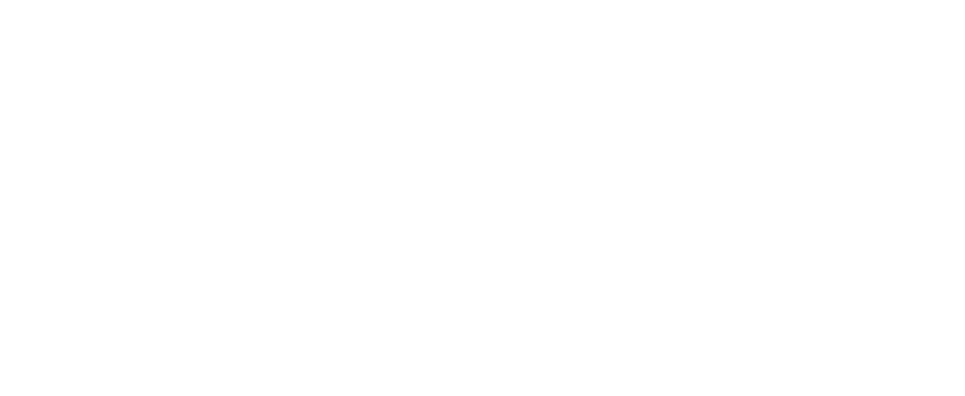
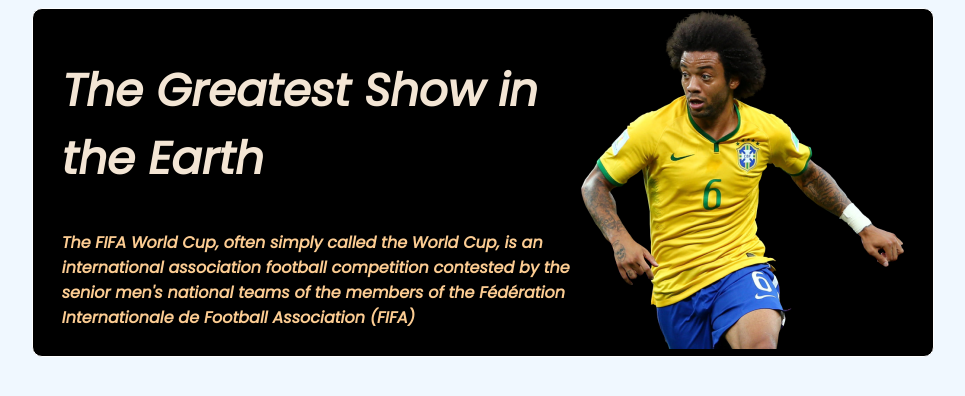
Before and after one commit to fardinsanjida41/world-cup, a plain HTML site: page index.html in a window 1280 px wide. Shown: the whole page, without its empty margins (157-1122 px from the left). Drawn offline with Linux system fonts and the light colour scheme; a web font is replaced by a local one.

Commit message:
header part

```diff
--- a/index.html
+++ b/index.html
@@ -10,6 +10,20 @@
 </head>
 
 <body>
+    <header>
+        <section class="heading">
+            <div class="headin-one">
+                <h1>The Greatest Show in the Earth</h1>
+                <p>The FIFA World Cup, often simply called the World Cup, is an international association football
+                    competition contested by the senior men's national teams of the members of the Fédération
+                    Internationale de Football Association (FIFA)</p>
+
+            </div>
+            <div class="headin-image">
+                <img src="assets/Banner Image.png" alt="" srcset="">
+        </section>
+        </div>
+    </header>
 
 </body>
 
--- a/style.css
+++ b/style.css
@@ -0,0 +1,41 @@
+@import url('https://fonts.googleapis.com/css2?family=Gentium+Book+Plus&family=Mukta&family=Poppins:ital@1&display=swap');
+
+body {
+    font-family: 'Poppins', sans-serif;
+    background-color: aliceblue;
+}
+
+.heading {
+    width: 900px;
+    margin: 5px auto;
+    font-weight: 1000;
+    display: flex;
+    justify-content: space-around;
+    align-items: center;
+    background-color: black;
+    border: 1px solid rgb(255, 255, 255);
+    border-radius: 10px;
+}
+
+.headin-one {
+    width: 40vw;
+    margin-left: 25px;
+}
+
+.headin-image {
+    margin-right: 25px;
+}
+
+.headin-image img {
+    justify-content: flex-end;
+}
+
+h1 {
+    font-size: 45px;
+    font-weight: 1000;
+    color: rgb(243, 229, 212);
+}
+
+p {
+    color: rgb(252, 204, 146);
+}
```
Also changed, not shown: assets/Banner Image.png (added), assets/Blog Image.png (added), assets/Chat Icon.png (added), assets/Flag.png (added), assets/Time Icon.png (added), assets/germany Flag.png (added).
